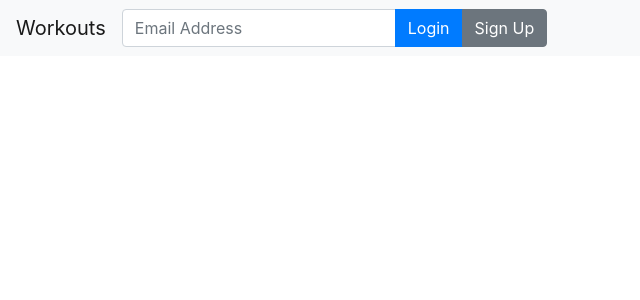
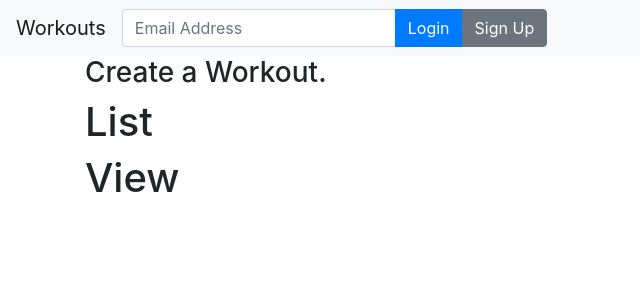
Before and after one commit to adamcromer/workouts, a React (Create React App) app in the folder client/: page /workout in a window 1280 px wide. Shown: the top 300 px of the page, without its empty margins (0-640 px from the left). Built offline with nearby package versions, Linux system fonts and the light colour scheme.

Commit message:
added pages, updated components, loads locally

```diff
--- a/client/src/App.js
+++ b/client/src/App.js
@@ -1,4 +1,9 @@
 import React, { Component } from 'react';
+import { BrowserRouter as Router, Route, Switch } from "react-router-dom";
+import Body from "./components/Body";
+import About from "./pages/About";
+import Workout from "./pages/Workout";
+import Error from "./pages/Error";
 import Nav from "./components/Nav";
 import './App.css';
 
@@ -9,9 +14,18 @@ class App extends Component {
 
   render() {
     return (
+      <Router>
       <div className="App">
         <Nav />
-      </div>
+        <Body>
+        <Switch>
+          <Route exact path="/" component={About} />
+          <Route exact path="/workout" component={Workout} />
+          <Route component={Error} />
+        </Switch>
+        </Body>
+        </div>
+        </Router>
     );
   }
 }
--- a/client/src/components/Body.js
+++ b/client/src/components/Body.js
@@ -1,19 +1,8 @@
 import React from "react";
-import About from "./pages/About";
-import Login from "./pages/Login";
-import Workout from "./pages/Workout";
-import Error from "./pages/Error";
+
 
 function Body(props) {
-    if (this.state.currentPage === "Home") {
-        return <About />;
-    } else if (this.state.currentPage === "Login") {
-        return <Login />;
-    } else if (this.state.currentPage === "Workout") {
-        return <Workout />;
-    } else {
-        return <Error />;
-    }
+    return <div className ="container">{props.children}</div>;
 }
 
 export default Body;
--- /dev/null
+++ b/client/src/components/List.js
@@ -0,0 +1,15 @@
+import React, { Component } from 'react';
+
+class List extends React.Component {
+
+
+    render() {
+        return (
+
+            <div className = "list">
+                <h1>List</h1>
+            </div>
+        );
+    }
+}
+export default List;
--- a/client/src/components/Title.js
+++ b/client/src/components/Title.js
@@ -1,4 +1,4 @@
-import React from "react";
+import React, { Component } from 'react';
 
 class Title extends React.Component {
 
--- /dev/null
+++ b/client/src/components/View.js
@@ -0,0 +1,15 @@
+import React, { Component } from 'react';
+
+class View extends React.Component {
+
+
+    render() {
+        return (
+
+            <div className = "view">
+                <h1>View</h1>
+            </div>
+        );
+    }
+}
+export default View;
--- a/client/src/components/About.js
+++ b/client/src/pages/About.js
@@ -1,4 +1,4 @@
-import React from "react";
+import React, { Component } from 'react';
 
 class About extends React.Component {
 
--- /dev/null
+++ b/client/src/pages/Error.js
@@ -0,0 +1,15 @@
+import React, { Component } from 'react';
+
+class Error extends React.Component {
+
+
+    render() {
+        return (
+
+            <div className = "Error">
+                <h3>No workouts here.</h3>
+            </div>
+        );
+    }
+}
+export default Error;
--- /dev/null
+++ b/client/src/pages/Workout.js
@@ -0,0 +1,20 @@
+import React, { Component } from 'react';
+import List from "../components/List";
+import View from "../components/View";
+
+
+class Workout extends React.Component {
+
+
+    render() {
+        return (
+
+            <div className = "Workout">
+                <h3>Create a Workout.</h3>
+                <List />
+                <View />
+            </div>
+        );
+    }
+}
+export default Workout;
```
Also changed, not shown: 1 other file (tests, documents, lock files or other folders).
